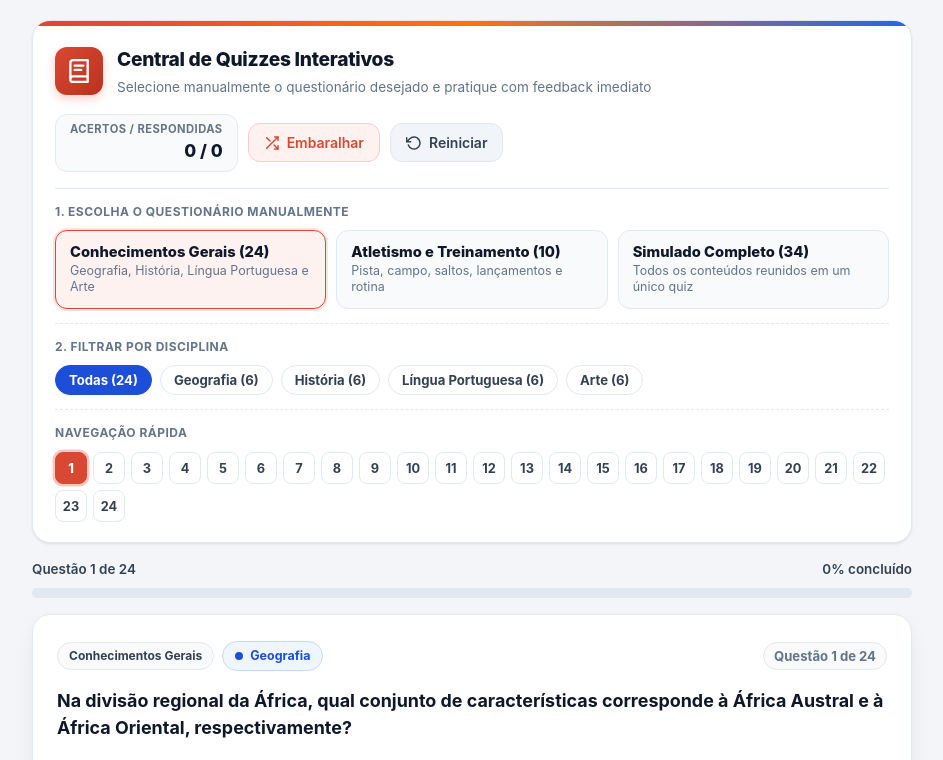
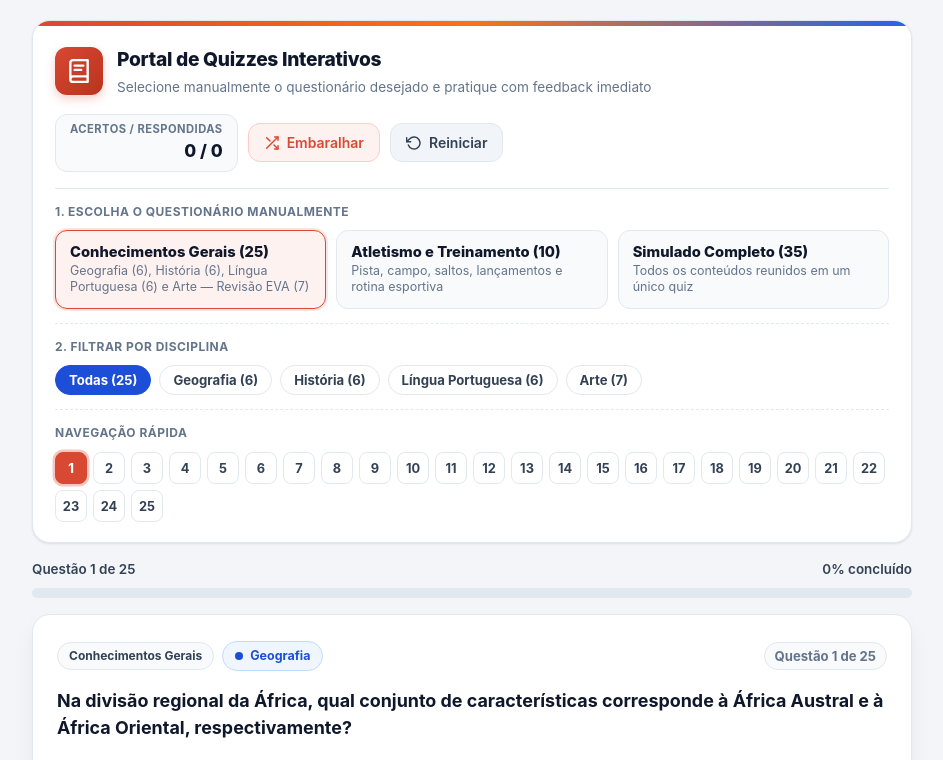
Before and after one commit to vickz67/quiz, a plain HTML site: page index.html in a window 1280 px wide. Shown: the top 760 px of the page, without its empty margins (168-1111 px from the left). Drawn offline with Linux system fonts and the light colour scheme.

Commit message:
Update title and quiz details in index.html

```diff
--- a/index.html
+++ b/index.html
@@ -3,7 +3,7 @@
 <head>
   <meta charset="UTF-8" />
   <meta name="viewport" content="width=device-width, initial-scale=1.0" />
-  <title>Central de Quizzes Interativos — Conhecimentos Gerais e Atletismo</title>
+  <title>Portal de Quizzes Interativos — Conhecimentos Gerais e Atletismo</title>
   <style>
     /* Variáveis de tema esportivo e acadêmico com alto contraste */
     :root {
@@ -912,7 +912,7 @@
             </svg>
           </div>
           <div>
-            <h1 class="brand-title">Central de Quizzes Interativos</h1>
+            <h1 class="brand-title">Portal de Quizzes Interativos</h1>
             <p class="brand-subtitle">Selecione manualmente o questionário desejado e pratique com feedback imediato</p>
           </div>
         </div>
@@ -947,21 +947,21 @@
         <span class="section-label">1. Escolha o Questionário Manualmente</span>
         <div id="quiz-selector-grid" class="quiz-selector-grid" role="tablist" aria-label="Questionários disponíveis">
           <button type="button" class="quiz-choice-btn is-active" data-quiz-id="gerais">
-            <span class="quiz-choice-title">Conhecimentos Gerais (24)</span>
-            <span class="quiz-choice-sub">Geografia, História, Língua Portuguesa e Arte</span>
+            <span class="quiz-choice-title">Conhecimentos Gerais (25)</span>
+            <span class="quiz-choice-sub">Geografia (6), História (6), Língua Portuguesa (6) e Arte — Revisão EVA (7)</span>
           </button>
           <button type="button" class="quiz-choice-btn" data-quiz-id="atletismo">
             <span class="quiz-choice-title">Atletismo e Treinamento (10)</span>
-            <span class="quiz-choice-sub">Pista, campo, saltos, lançamentos e rotina</span>
+            <span class="quiz-choice-sub">Pista, campo, saltos, lançamentos e rotina esportiva</span>
           </button>
           <button type="button" class="quiz-choice-btn" data-quiz-id="completo">
-            <span class="quiz-choice-title">Simulado Completo (34)</span>
+            <span class="quiz-choice-title">Simulado Completo (35)</span>
             <span class="quiz-choice-sub">Todos os conteúdos reunidos em um único quiz</span>
           </button>
         </div>
       </div>
 
-      <!-- Filtro por Disciplina (exibido quando há mais de uma disciplina) -->
+      <!-- Filtro por Disciplina -->
       <div id="filter-section" class="filter-section">
         <span class="section-label">2. Filtrar por Disciplina</span>
         <div id="filter-pills" class="filter-pills"></div>
@@ -977,7 +977,7 @@
     <!-- Barra de Progresso -->
     <section class="progress-section" aria-label="Progresso do questionário">
       <div class="progress-meta">
-        <span id="progress-label">Questão 1 de 24</span>
+        <span id="progress-label">Questão 1 de 25</span>
         <span id="progress-percent">0% concluído</span>
       </div>
       <div class="progress-track">
@@ -1013,7 +1013,8 @@
         }
       };
 
-      // Banco unificado com 24 questões de Conhecimentos Gerais + 10 questões de Atletismo e Treinamento
+      // Banco completo: 25 questões de Conhecimentos Gerais (6 Geografia + 6 História + 6 Língua Portuguesa + 7 Arte — Revisão EVA)
+      // + 10 questões de Atletismo e Treinamento = 35 questões no total
       var QUESTIONS_DB = [
         // ================= CONHECIMENTOS GERAIS — GEOGRAFIA (6) =================
         {
@@ -1273,90 +1274,104 @@
           explanation: 'Na primeira lacuna, "porque" introduz justificativa/causa; na segunda e na terceira, "o porquê" funciona como substantivo ("o motivo/a razão"), admitindo artigo e plural.'
         },
 
-        // ================= CONHECIMENTOS GERAIS — ARTE (6) =================
-        {
-          id: 'art-1',
+        // ================= CONHECIMENTOS GERAIS — ARTE: REVISÃO EVA (7) =================
+        {
+          id: 'art-eva-1',
           quizId: 'gerais',
           subject: 'Arte',
-          question: 'Qual é a origem histórica das exposições de arte e como se deu a passagem dos Salões Oficiais para os Salões dos Recusados (1863) e dos Independentes (1884)?',
-          options: [
-            'Reunir obras em um único espaço remonta ao Renascimento com Giorgio Vasari; os Salões Oficiais (séculos XVIII e XIX) exigiam aprovação de júri, enquanto o Salão dos Recusados (1863) e o Salão dos Independentes (1884, sem júri nem prêmios) abriram caminho para os impressionistas e a arte moderna',
-            'As exposições nasceram no século XXI e o Salão dos Independentes impôs júri rigoroso para proibir a arte moderna',
-            'Giorgio Vasari criou o Salão dos Independentes em 1884 na Inglaterra para premiar apenas esculturas medievais',
-            'Os Salões Oficiais não tinham qualquer vínculo com academias de belas-artes ou aprovação de júri'
+          question: 'Qual é o museu criado por Dom João VI (em 1818, originalmente como Museu Real) que sofreu um grande incêndio em 2018, perdendo grande parte do seu acervo?',
+          options: [
+            'Museu Nacional, no Rio de Janeiro',
+            'Museu de Arte de São Paulo (MASP)',
+            'Pinacoteca do Estado de São Paulo',
+            'Museu Imperial, em Petrópolis'
           ],
           correctIndex: 0,
-          explanation: 'A reunião de obras remonta ao Renascimento com Giorgio Vasari (pai da História da Arte). Diante da aprovação de júris nos Salões Oficiais, o Salão dos Recusados (1863) e o Salão dos Independentes (1884, sem júri nem prêmios) favoreceram os impressionistas e a arte moderna.'
-        },
-        {
-          id: 'art-2',
+          explanation: 'O Museu Nacional, fundado por Dom João VI em 1818 (inicialmente como Museu Real) no Rio de Janeiro, é a mais antiga instituição científica do Brasil e perdeu grande parte de seu acervo histórico e científico no incêndio de 2 de setembro de 2018.'
+        },
+        {
+          id: 'art-eva-2',
           quizId: 'gerais',
           subject: 'Arte',
-          question: 'Qual foi o impacto das tecnologias de gravação na música e quando surgiram as primeiras salas de concerto exclusivas pagas na Europa?',
-          options: [
-            'As gravações deram autonomia ao ouvinte e tornaram os shows mais focados na performance; as primeiras salas de concerto exclusivas com cobrança de entrada surgiram na Europa no século XVIII, como a Holywell Music Room (Inglaterra, 1748), para o público burguês',
-            'Antes das gravações, a música era ouvida apenas em fones digitais, e a Holywell Music Room surgiu em 1990 no Brasil',
-            'As gravações impediram a realização de shows ao vivo e extinguiram o público burguês no século XVIII',
-            'As salas de concerto pagas surgiram apenas no século XX e eram exclusivas para animais'
-          ],
-          correctIndex: 0,
-          explanation: 'Com as gravações, o ouvinte ganhou autonomia e os concertos/shows passaram a enfatizar a performance; na Europa do século XVIII, espaços pagos como a Holywell Music Room (1748) atenderam ao público burguês.'
-        },
-        {
-          id: 'art-3',
+          question: 'Qual era a função da Galeria Domus no circuito artístico brasileiro (criada em São Paulo, em 1947)?',
+          options: [
+            'Restringir exposições apenas à arte acadêmica europeia do século XVII e impedir vendas de obras',
+            'Divulgar, expor e comercializar a arte moderna brasileira, abrindo espaço para artistas modernistas e renovando o mercado de arte em São Paulo',
+            'Funcionar exclusivamente como escola de ópera lírica vinculada à corte imperial',
+            'Avaliar e censurar obras modernistas antes de serem enviadas para a Europa'
+          ],
+          correctIndex: 1,
+          explanation: 'Criada em 1947 por Anna Maria Fiocca e Dino Zammataro em São Paulo, a Galeria Domus foi pioneira na divulgação, exposição e comercialização da arte moderna brasileira, consolidando um espaço profissional para artistas modernistas.'
+        },
+        {
+          id: 'art-eva-3',
           quizId: 'gerais',
           subject: 'Arte',
-          question: 'Qual é a diferença entre óperas e musicais, e quais são as origens e primeiras obras da ópera mencionadas no resumo?',
-          options: [
-            'Musicais combinam diálogos falados, canto e dança, enquanto óperas contam histórias essencialmente pelo canto; a ópera surgiu no Renascimento italiano (século XVI), na Camerata Fiorentina, com "Dafne" (1597) e "Eurídice" (1600), de Jacopo Peri e Ottavio Rinuccini',
-            'Óperas usam apenas diálogos falados sem canto, e surgiram na Grécia Antiga em 1600 por Pixinguinha',
-            'Musicais surgiram na Camerata Fiorentina em 1597 e proíbem dança ou canto',
-            '"Eurídice" (1600) foi a primeira ópera proibida por ter sido escrita inteiramente em prosa sem música'
-          ],
-          correctIndex: 0,
-          explanation: 'Enquanto os musicais unem falas, canto e dança, a ópera narra essencialmente pelo canto. Criada no Renascimento italiano (século XVI) pela Camerata Fiorentina para resgatar o teatro e a música da Grécia Antiga, teve "Dafne" (1597) e "Eurídice" (1600) de Jacopo Peri e Ottavio Rinuccini.'
-        },
-        {
-          id: 'art-4',
+          question: 'Qual Bienal de arte foi criada em 1895 e se tornou referência internacional na divulgação da arte moderna e contemporânea?',
+          options: [
+            'Bienal de São Paulo',
+            'Bienal de Veneza',
+            'Bienal do Mercosul',
+            'Bienal de Havana'
+          ],
+          correctIndex: 1,
+          explanation: 'Criada em 1895 na Itália, a Bienal de Veneza (La Biennale di Venezia) é a mais antiga exposição internacional de arte do mundo e tornou-se referência global na divulgação da arte moderna e contemporânea.'
+        },
+        {
+          id: 'art-eva-4',
           quizId: 'gerais',
           subject: 'Arte',
-          question: 'O que é a sonoplastia e qual é o seu objetivo em teatro, cinema, rádio, TV e jogos?',
-          options: [
-            'É a técnica de criar ou selecionar efeitos sonoros, ruídos, vinhetas e até o silêncio para construir atmosferas, aumentar a dramaticidade e dar realismo de forma natural ("invisível" ao espectador)',
-            'É a pintura de cenários em tela a óleo sem qualquer relação com sons ou silêncios',
-            'É a obrigação de manter apenas música instrumental alta durante toda a cena sem efeitos',
-            'É um tipo de dança contemporânea executada sem trilha ou som ambiente'
-          ],
-          correctIndex: 0,
-          explanation: 'A sonoplastia trabalha efeitos sonoros, ruídos, vinhetas e silêncio em diversas mídias para criar atmosferas, ampliar a dramaticidade e conferir realismo natural à narrativa.'
-        },
-        {
-          id: 'art-5',
+          question: 'Qual sequência representa a evolução histórica dos espaços de apresentação musical?',
+          options: [
+            'Plataformas digitais -> grandes estádios -> salas de concerto públicas -> espaços religiosos e palacianos',
+            'Espaços religiosos e palacianos (igrejas e cortes) -> salas de concerto públicas (século XVIII) -> teatros e casas de espetáculo -> grandes arenas/estádios e plataformas digitais',
+            'Grandes arenas de rock -> cortes feudais -> igrejas medievais -> salas de concerto',
+            'Estúdios de gravação digital -> cortes renascentistas -> teatros municipais -> igrejas'
+          ],
+          correctIndex: 1,
+          explanation: 'Historicamente, a música concentrou-se primeiro em igrejas e cortes (espaços religiosos/palacianos), passou às salas de concerto públicas com venda de ingressos no século XVIII, expandiu-se para teatros e casas de espetáculo e chegou às grandes arenas/estádios e plataformas digitais.'
+        },
+        {
+          id: 'art-eva-5',
           quizId: 'gerais',
           subject: 'Arte',
-          question: 'Em que consiste o arranjo musical e qual foi a importância de figuras como Pixinguinha nesse campo?',
-          options: [
-            'Consiste em reelaborar uma música preservando sua essência, mas modificando ritmo, melodia, harmonia, velocidade ou instrumentação; no Brasil, arranjadores como Pixinguinha tiveram papel central na era do rádio e seguem essenciais em shows, cinema, teatro e musicais',
-            'Consiste em apagar a melodia original e criar uma composição sem vínculo com a obra anterior',
-            'Consiste apenas em aumentar o volume do som sem alterar ritmo, harmonia ou instrumentação',
-            'Pixinguinha atuou apenas como pintor renascentista nos Salões de Paris'
-          ],
-          correctIndex: 0,
-          explanation: 'O arranjo musical mantém a essência da obra original enquanto transforma ritmo, melodia, harmonia, velocidade ou instrumentação, tendo em Pixinguinha um destaque histórico no Brasil desde a era do rádio.'
-        },
-        {
-          id: 'art-6',
+          question: 'Qual é o espetáculo de 1927, escrito por Oscar Hammerstein II (com música de Jerome Kern), que estabeleceu as bases do teatro musical moderno ao integrar enredo dramático, música e dança?',
+          options: [
+            'O Fantasma da Ópera (The Phantom of the Opera)',
+            'Show Boat (O Barco das Ilusões)',
+            'Os Miseráveis (Les Misérables)',
+            'A Flauta Mágica (Die Zauberflöte)'
+          ],
+          correctIndex: 1,
+          explanation: 'Estreado em 1927 na Broadway, "Show Boat" (O Barco das Ilusões), com libreto e letras de Oscar Hammerstein II e música de Jerome Kern, inaugurou o musical moderno ao integrar narrativa dramática séria, canções e coreografia.'
+        },
+        {
+          id: 'art-eva-6',
           quizId: 'gerais',
           subject: 'Arte',
-          question: 'Qual característica distingue o Salão dos Independentes (1884) dos Salões Oficiais tradicionais do século XIX?',
-          options: [
-            'A ausência de júri e de prêmios, oferecendo um espaço alternativo que favoreceu artistas rejeitados pelas normas acadêmicas rígidas',
-            'A exigência de aprovação prévia de um júri monárquico e a exclusão de pintores impressionistas',
-            'A realização exclusiva de apresentações de ópera sem obras visuais',
-            'A proibição de qualquer artista expor suas criações'
-          ],
-          correctIndex: 0,
-          explanation: 'Diferentemente dos Salões Oficiais que dependiam da aprovação de um júri, o Salão dos Independentes (1884) não tinha júri nem prêmios, fortalecendo alternativas às normas acadêmicas rígidas e impulsionando a arte moderna.'
+          question: 'Qual profissional é responsável pela criação e reprodução de ruídos e efeitos sonoros cotidianos para filmes, utilizando objetos físicos e gravações sincronizadas com a imagem?',
+          options: [
+            'Maestro regente de orquestra',
+            'Artista de Foley (sonoplasta de Foley)',
+            'Curador de bienal de artes visuais',
+            'Iluminador cênico'
+          ],
+          correctIndex: 1,
+          explanation: 'O artista de Foley (ou sonoplasta de Foley) cria e grava em estúdio ruídos cotidianos — como passos, portas, roupas e objetos — em sincronia com as imagens do filme para dar realismo sonoro às cenas.'
+        },
+        {
+          id: 'art-eva-7',
+          quizId: 'gerais',
+          subject: 'Arte',
+          question: 'O que é leitmotiv, recurso composicional amplamente utilizado pelo compositor Richard Wagner em suas óperas?',
+          options: [
+            'Uma pausa silenciosa obrigatória de dez minutos entre todos os atos da ópera',
+            'Um motivo ou tema musical recorrente associado a um personagem, ideia, objeto ou sentimento específico ao longo da obra',
+            'A substituição completa da orquestra por declamações faladas sem acompanhamento',
+            'Um aparelho mecânico usado no século XIX para gravar sons de tempestade no teatro'
+          ],
+          correctIndex: 1,
+          explanation: 'O leitmotiv ("motivo condutor") é uma frase ou ideia musical recorrente vinculada a um personagem, conceito, objeto ou emoção, transformando-se ao longo da ópera conforme o desenvolvimento dramático.'
         },
 
         // ================= ATLETISMO E TREINAMENTO ESPORTIVO (10) =================
```
